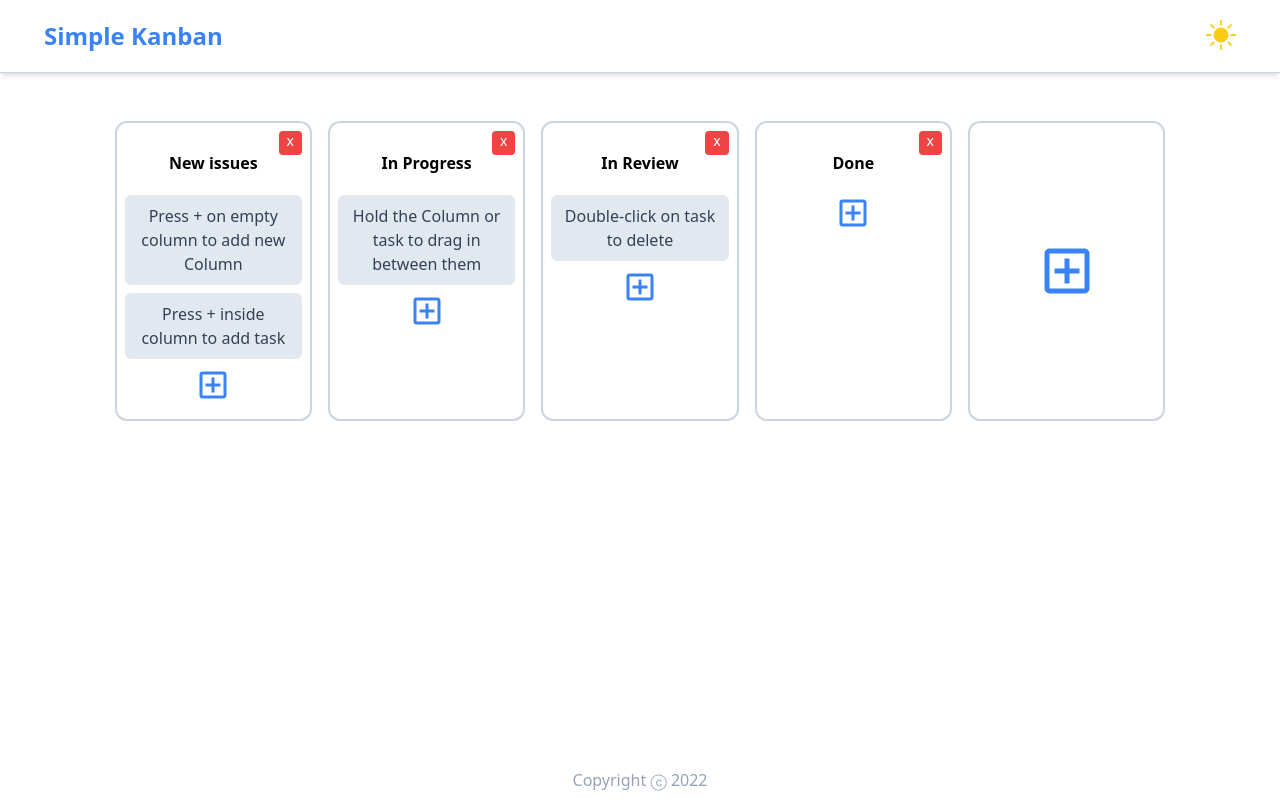
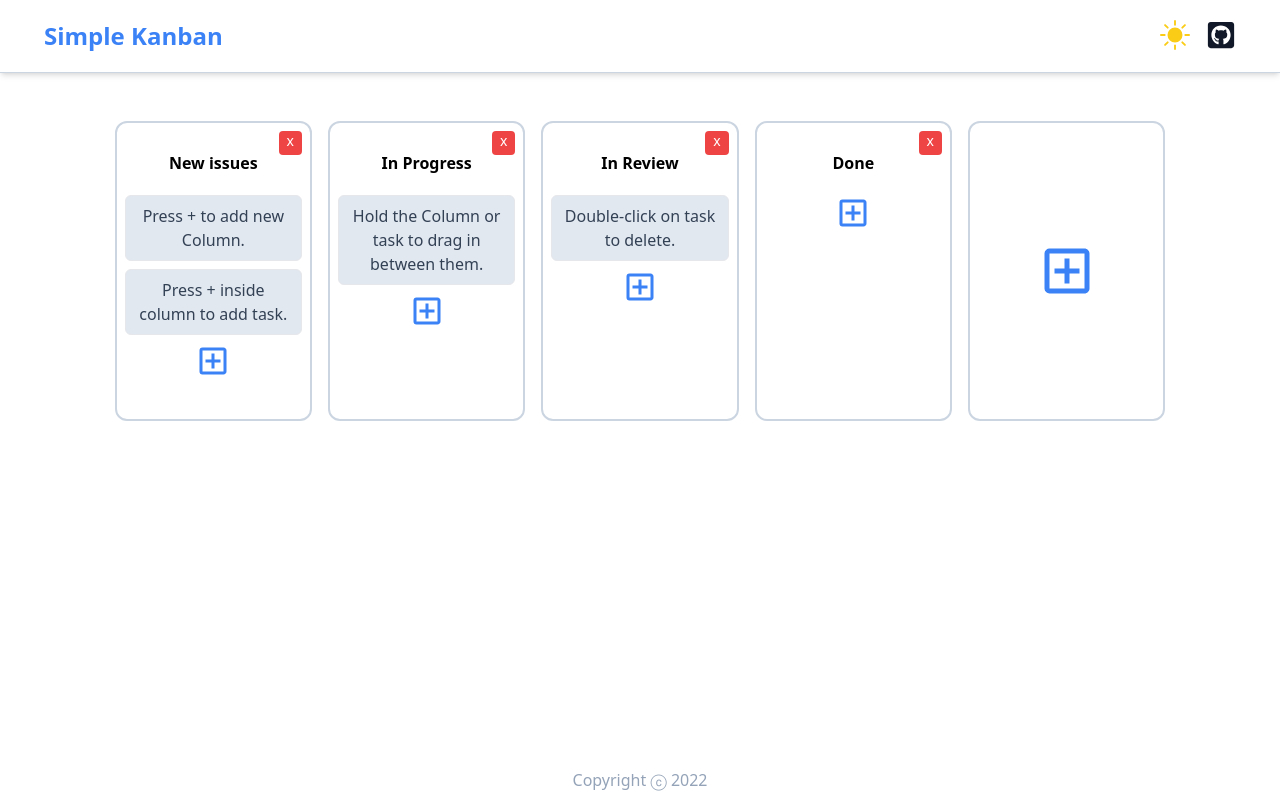
Before and after one commit to aimanraz/kanban-client, a React (Create React App) app: page / in a window 1280 px wide. Built offline with nearby package versions, Linux system fonts and the light colour scheme.

Commit message:
minor changes

```diff
--- a/public/index.html
+++ b/public/index.html
@@ -6,9 +6,9 @@
     <meta name="theme-color" content="#000000" />
     <meta
       name="description"
-      content="Web site created using create-react-app"
+      content="Simple kanban board web app build with react"
     />
-    <title>React App</title>
+    <title>Kanban</title>
   </head>
   <body>
     <noscript>You need to enable JavaScript to run this app.</noscript>
--- a/src/components/Header.jsx
+++ b/src/components/Header.jsx
@@ -1,6 +1,7 @@
 import React from "react";
 import {BsFillMoonStarsFill} from 'react-icons/bs';
 import { BsFillSunFill } from 'react-icons/bs'
+import { FaGithubSquare } from 'react-icons/fa'
 // FiSun
 // BsMoonFill
 function Header(props){
@@ -9,9 +10,15 @@ function Header(props){
             <nav className='px-11 py-5 bm-12 flex justify-between'>
                 <h1 className=' text-2xl font-bold text-blue-500 dark:text-cyan-400'>Simple Kanban</h1>
                 <ul className='flex item-center'>
-                <li>{props.darkMode ?
-                    <BsFillMoonStarsFill onClick={() => props.setDarkMode(!props.darkMode)} className=' cursor-pointer text-2xl text-gray-200'/>:
-                    <BsFillSunFill onClick={() => props.setDarkMode(!props.darkMode)} className=' cursor-pointer text-3xl text-yellow-400'/>
+                <li className="px-4">{props.darkMode ?
+                    <BsFillMoonStarsFill onClick={() => props.setDarkMode(!props.darkMode)} className=' cursor-pointer text-3xl text-gray-200'/>:
+                    <BsFillSunFill onClick={() => props.setDarkMode(!props.darkMode)} className='cursor-pointer text-3xl text-yellow-400'/>
+                    }
+                </li>
+                <li>
+                    {props.darkMode ?
+                    <a href="https://github.com/aimanraz/kanban-client" target="_blank" rel="noopener noreferrer"><FaGithubSquare className='cursor-pointer text-3xl transition-colors delay-75 text-gray-200 hover:text-cyan-600'/></a>:
+                    <a href="https://github.com/aimanraz/kanban-client" target="_blank" rel="noopener noreferrer"><FaGithubSquare className='cursor-pointer text-3xl transition-colors delay-75 text-gray-900 hover:text-blue-500'/></a>
                     }
                 </li>
                 </ul>
--- a/src/data.js
+++ b/src/data.js
@@ -1,9 +1,9 @@
 export const board_data = {
     tasks: {
-        task1: {id: 'task1', content: 'Hold the Column or task to drag in between them'},
-        task2: {id: 'task2', content: 'Press + on empty column to add new Column'},
-        task3: {id: 'task3', content: 'Press + inside column to add task'},
-        task4: {id: 'task4', content: 'Double-click on task to delete'}
+        task1: {id: 'task1', content: 'Hold the Column or task to drag in between them.'},
+        task2: {id: 'task2', content: 'Press + to add new Column.'},
+        task3: {id: 'task3', content: 'Press + inside column to add task.'},
+        task4: {id: 'task4', content: 'Double-click on task to delete.'}
     },
     columns: {
         column1: {
```
